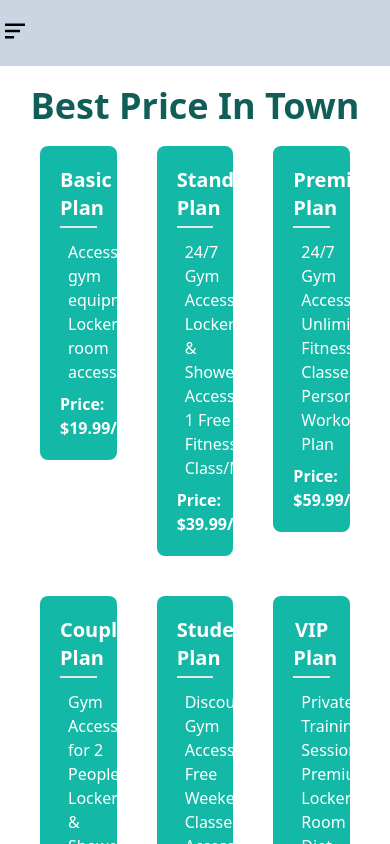
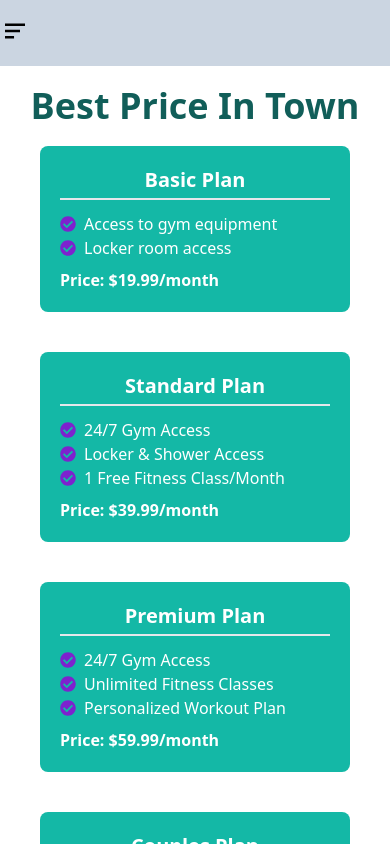
Before and after one commit to sazid0101/Price-options, a React (Vite) app: page / in a window 390 px wide. Shown: the top 844 px of the page. Built offline with nearby package versions, Linux system fonts and the light colour scheme.

Commit message:
responsive

```diff
--- a/src/Components/PriceOption/PriceOption.jsx
+++ b/src/Components/PriceOption/PriceOption.jsx
@@ -2,7 +2,7 @@ import { FaCheckCircle } from "react-icons/fa";
 const PriceOption = ({option}) => {
     const {name,features,price} = option
     return (
-        <div className="text-white">
+        <div className="text-white ">
 
             <div className="bg-teal-500 p-5 rounded-lg ">
             <h1 className="text-xl font-bold  text-center pb-1">{name}</h1>
--- a/src/Components/PriceOptions/PriceOptions.jsx
+++ b/src/Components/PriceOptions/PriceOptions.jsx
@@ -44,7 +44,7 @@ const PriceOptions = () => {
         <div>
             <h1 className=" flex justify-center pt-5 pb-5 text-4xl font-bold text-teal-800 ">Best Price In Town</h1>
 
-            <div  className="grid grid-cols-3 ml-10 mr-10 gap-10">
+            <div  className="grid grid-cols-1 sm:grid-cols-2 md:grid-cols-3  ml-10 mr-10 gap-10">
             {
                 gymPlans.map(option => <Option option ={option}></Option>)
             }
```
